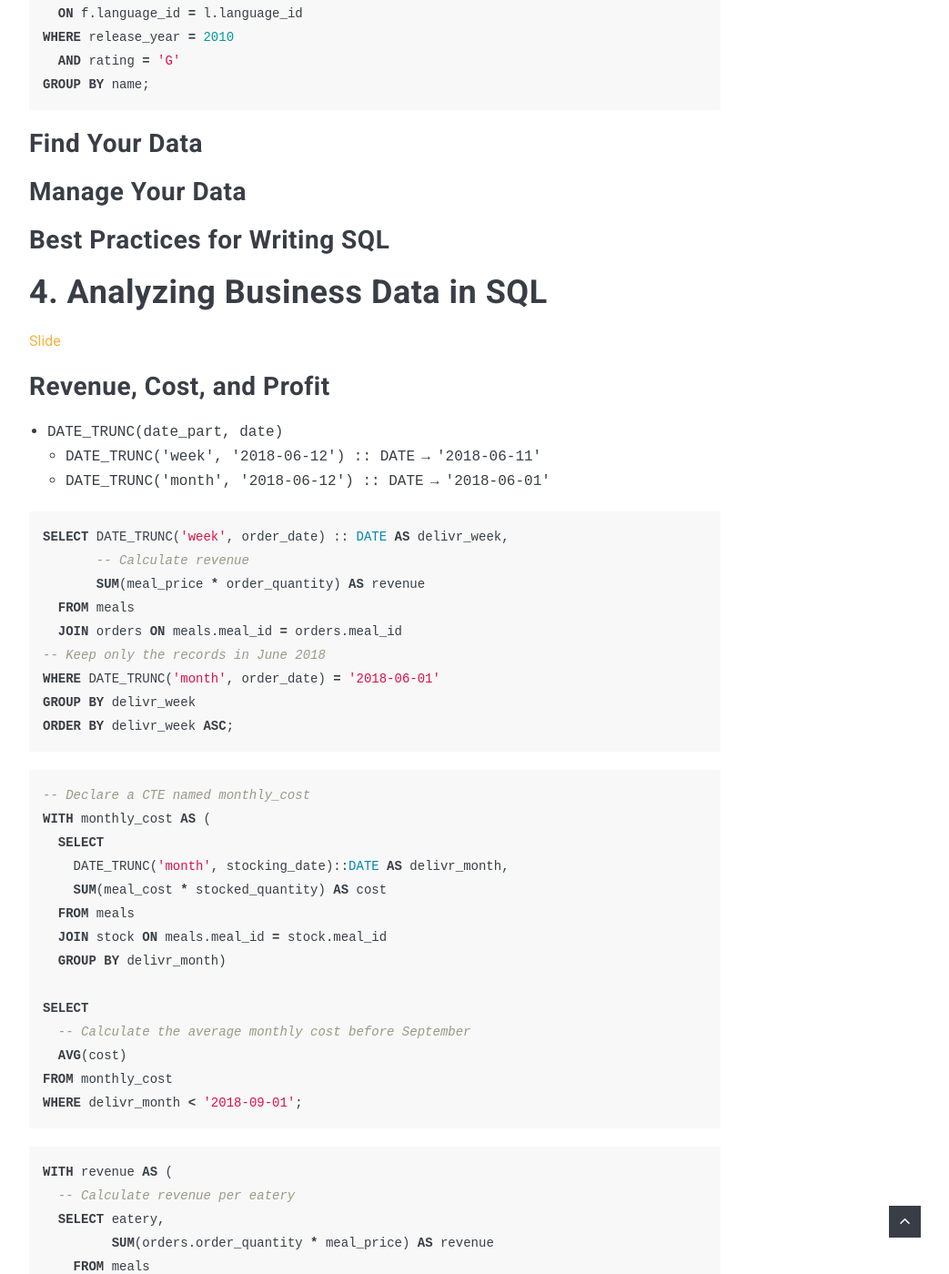
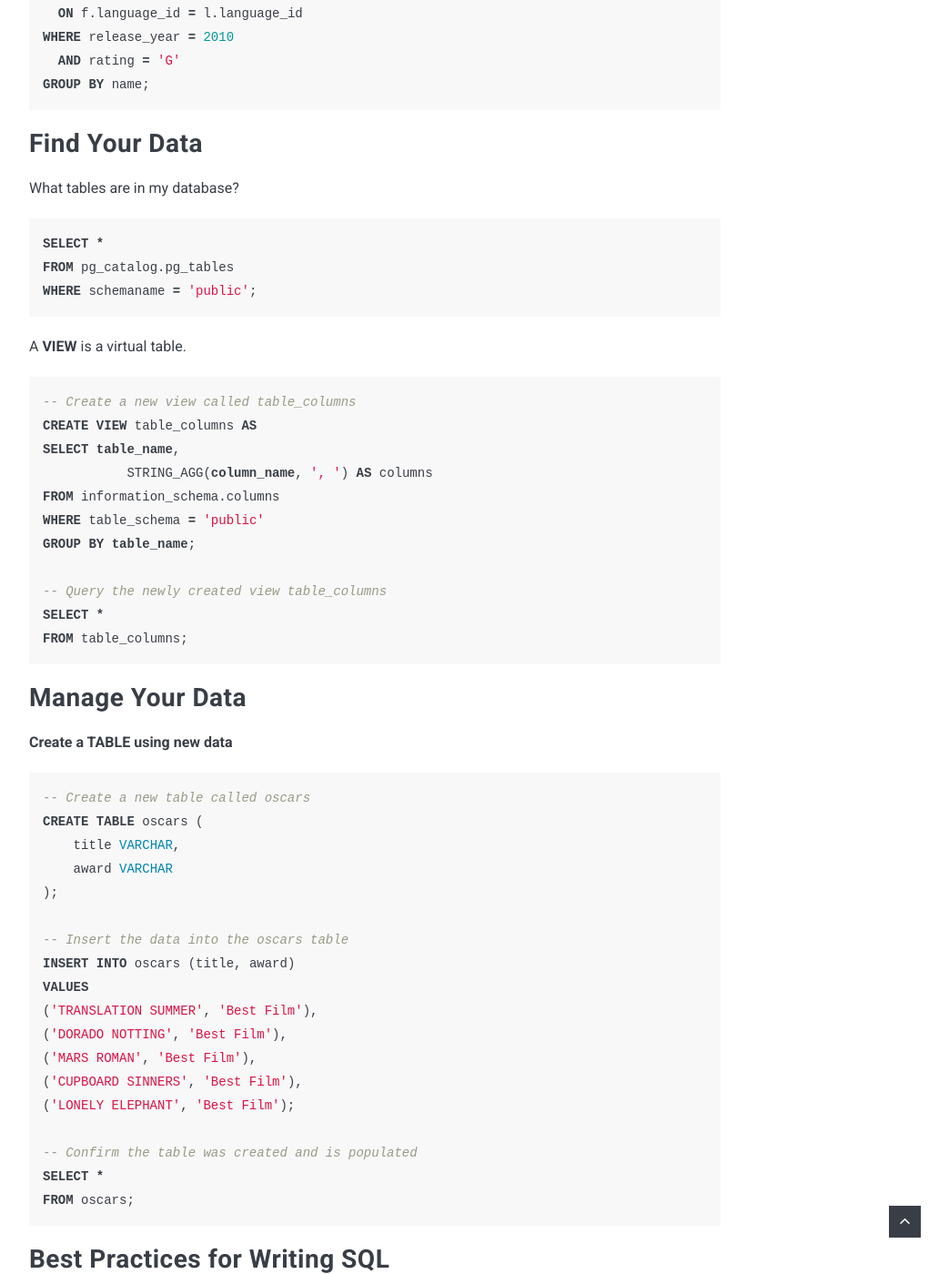
Before and after one commit to poi0905/poi0905.github.io, a Jekyll site: the page built from _posts/2022-11-28-datacamp-SQL-for-Business-Analysts.markdown, in a window 1280 px wide and 1400 px high, scrolled down 12818 px. Shown: the whole window at 91% size, without its empty margins (228-1271 px from the left). Built offline with Jekyll 4.4.1, drawn with Linux system fonts in a browser that asks for light colours; nearby versions of some CDN libraries; comment, search, counter and statistics services are not loaded.

Commit message:
20221201

```diff
--- a/_posts/2022-11-28-datacamp-SQL-for-Business-Analysts.markdown
+++ b/_posts/2022-11-28-datacamp-SQL-for-Business-Analysts.markdown
@@ -502,29 +502,53 @@ GROUP BY name;
 
 ## Find Your Data
 
+What tables are in my database?
+
 {% highlight SQL %}
-
+SELECT *
+FROM pg_catalog.pg_tables
+WHERE schemaname = 'public';
 {% endhighlight %}
 
+A **VIEW** is a virtual table.
 
 {% highlight SQL %}
+-- Create a new view called table_columns
+CREATE VIEW table_columns AS
+SELECT table_name,
+	   STRING_AGG(column_name, ', ') AS columns
+FROM information_schema.columns
+WHERE table_schema = 'public'
+GROUP BY table_name;
 
-{% endhighlight %}
-
-
-{% highlight SQL %}
-
-{% endhighlight %}
-
-
-{% highlight SQL %}
-
+-- Query the newly created view table_columns
+SELECT *
+FROM table_columns;
 {% endhighlight %}
 
 ## Manage Your Data
 
+**Create a TABLE using new data**
+
 {% highlight SQL %}
+-- Create a new table called oscars
+CREATE TABLE oscars (
+    title VARCHAR,
+    award VARCHAR
+);
 
+-- Insert the data into the oscars table
+INSERT INTO oscars (title, award)
+VALUES
+('TRANSLATION SUMMER', 'Best Film'),
+('DORADO NOTTING', 'Best Film'),
+('MARS ROMAN', 'Best Film'),
+('CUPBOARD SINNERS', 'Best Film'),
+('LONELY ELEPHANT', 'Best Film');
+
+-- Confirm the table was created and is populated
+SELECT *
+FROM oscars;
 {% endhighlight %}
 
 
```
